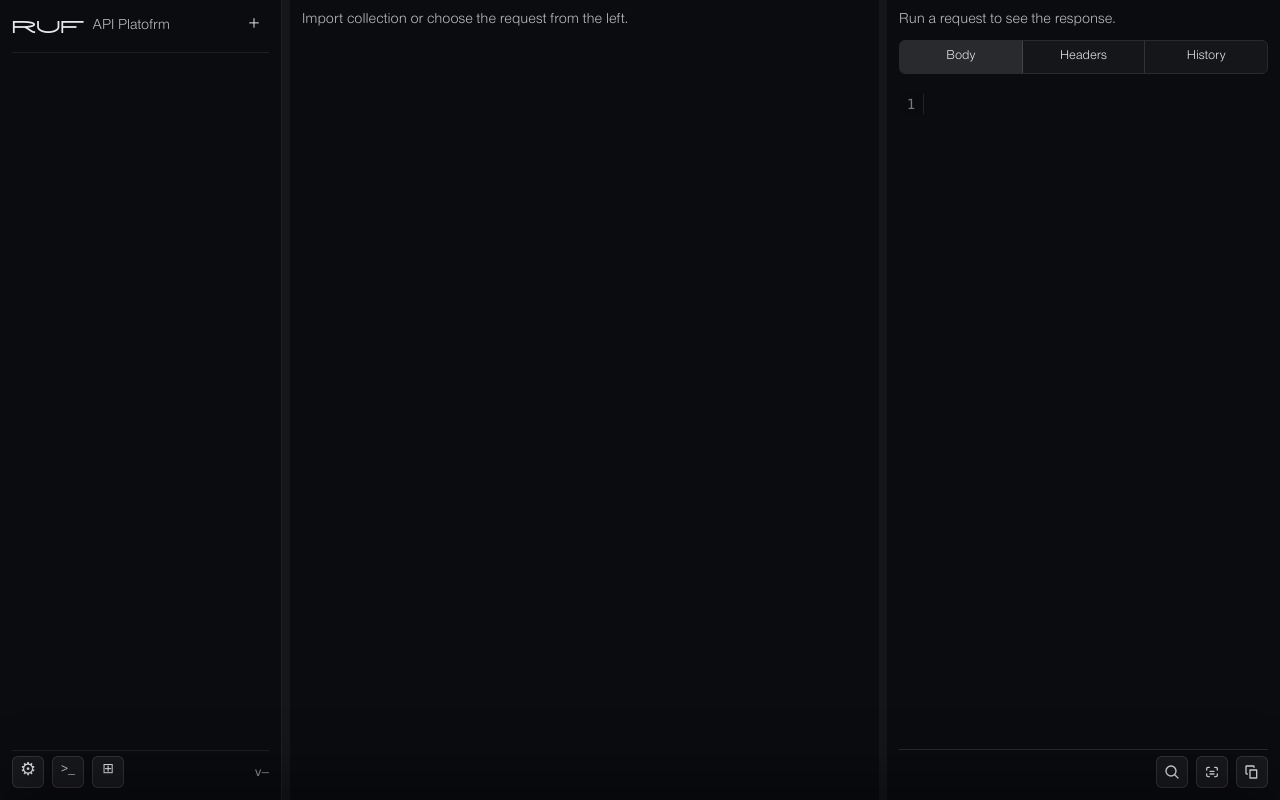
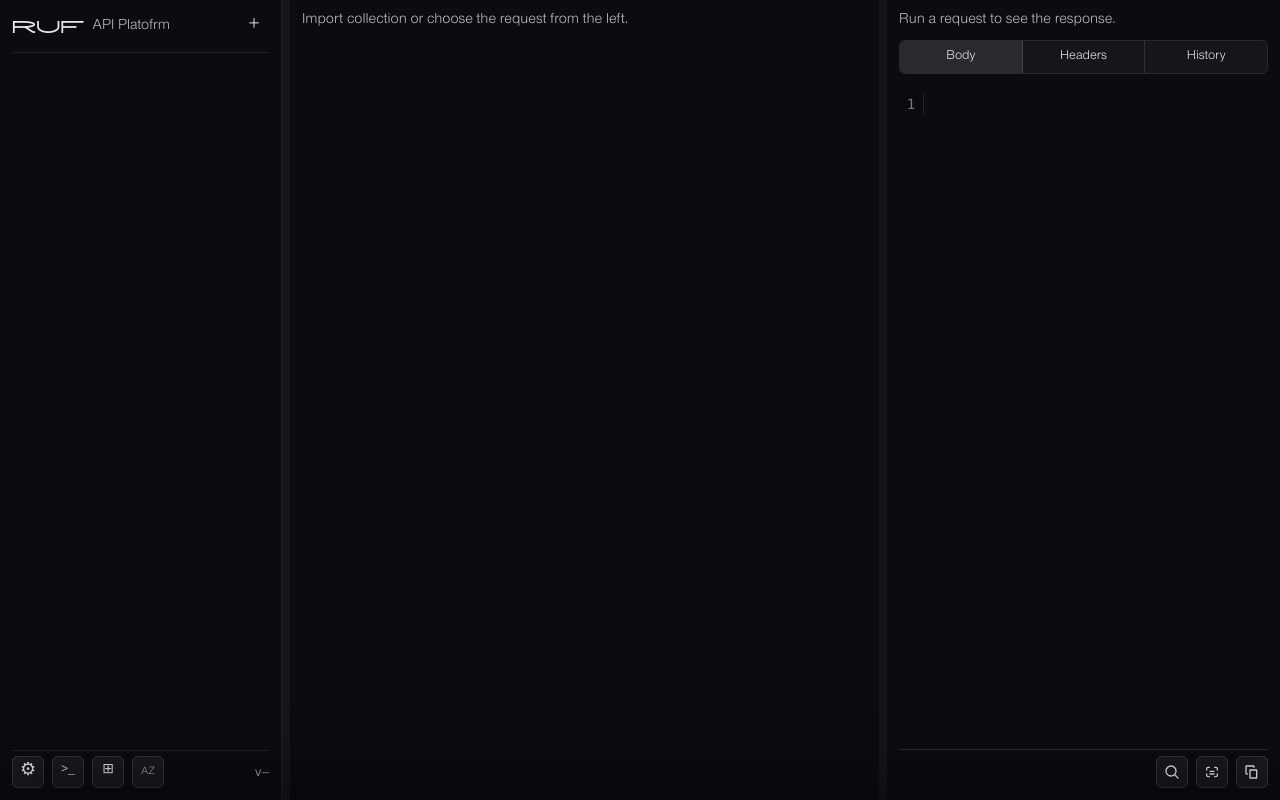
Before and after one commit to mkudmi/RUF-API-Platform, a React (Vite) app: page / in a window 1280 px wide. Built offline with nearby package versions, Linux system fonts and the light colour scheme.

Commit message:
sort button has been added

```diff
--- a/src/app/App.tsx
+++ b/src/app/App.tsx
@@ -1,7 +1,7 @@
 import { useEffect, useMemo, useRef, useState, type ChangeEvent, type DragEvent } from 'react'
 import { CloseIcon } from '../shared/icons'
 import { SidebarCreateMenu } from '../shared/components/SidebarCreateMenu'
-import { WorkspaceTree, syncCollectionKeepingIds, summarizeCollectionDiff, type Collection, type Folder, type HttpMethod, type RequestItem } from '../modules/collectionTree'
+import { WorkspaceTree, syncCollectionKeepingIds, summarizeCollectionDiff, type Collection, type Folder, type HttpMethod, type RequestItem, type TreeSortMode } from '../modules/collectionTree'
 import { RequestEditor } from '../modules/requestEditor'
 import { ResponseViewer } from '../modules/responseViewer'
 import { ImportFab, buildImportedCollectionFromText } from '../modules/import'
@@ -42,6 +42,7 @@ function clamp(n: number, min: number, max: number) {
 
 const ACTIVE_SELECTION_KEY = 'ruf_active_request_v1'
 const RESPONSE_TAB_BY_REQUEST_KEY = 'ruf_response_tab_by_request_v1'
+const TREE_SORT_MODE_KEY = 'ruf_tree_sort_mode_v1'
 
 type SavedActiveSelection = { collectionId: string, requestId: string }
 
@@ -69,6 +70,15 @@ function saveActiveSelection(sel: SavedActiveSelection) {
 
 function clearActiveSelection() {
   localStorage.removeItem(ACTIVE_SELECTION_KEY)
+}
+
+function loadTreeSortMode(): TreeSortMode {
+  const raw = localStorage.getItem(TREE_SORT_MODE_KEY)
+  return raw === 'asc' || raw === 'desc' || raw === 'none' ? raw : 'none'
+}
+
+function saveTreeSortMode(mode: TreeSortMode) {
+  localStorage.setItem(TREE_SORT_MODE_KEY, mode)
 }
 
 function findRequestByIds(collections: Collection[], collectionId: string, requestId: string) {
@@ -201,6 +211,7 @@ export default function App() {
   const [terminalOpen, setTerminalOpen] = useState(false)
   const [treeAllExpanded, setTreeAllExpanded] = useState(false)
   const [treeOpenCommand, setTreeOpenCommand] = useState<{ action: 'expand' | 'collapse', nonce: number } | null>(null)
+  const [treeSortMode, setTreeSortMode] = useState<TreeSortMode>(() => loadTreeSortMode())
   const {
     updateBusy,
     updateTask,
@@ -2123,6 +2134,7 @@ export default function App() {
           <WorkspaceTree
             workspace={workspace}
             collections={collections}
+            sortMode={treeSortMode}
             environmentsByCollection={envByCollection}
             activeRequestId={activeRequestId}
             inFlightCountByRequestId={inFlightCountByRequestId}
@@ -2186,6 +2198,22 @@ export default function App() {
               title={treeAllExpanded ? 'Collapse all folders' : 'Expand all folders'}
             >
               <span className="iconGlyph">{treeAllExpanded ? '⊟' : '⊞'}</span>
+            </button>
+            <button
+              className="iconBtn treeSortBtn"
+              onClick={() => {
+                setTreeSortMode(prev => {
+                  const next = prev === 'none' ? 'asc' : prev === 'asc' ? 'desc' : 'none'
+                  saveTreeSortMode(next)
+                  return next
+                })
+              }}
+              aria-label={treeSortMode === 'none' ? 'Sort folders and requests (A-Z)' : treeSortMode === 'asc' ? 'Sort folders and requests (Z-A)' : 'Turn off alphabetical sort'}
+              title={treeSortMode === 'none' ? 'Sort A-Z' : treeSortMode === 'asc' ? 'Sort Z-A' : 'Sort off'}
+            >
+              <span className="iconGlyph" style={{ fontSize: 11, opacity: treeSortMode === 'none' ? 0.7 : 1 }}>
+                {treeSortMode === 'none' ? 'AZ' : treeSortMode === 'asc' ? 'A-Z' : 'Z-A'}
+              </span>
             </button>
           </div>
           <div className="sidebarVersion mono">
--- a/src/modules/collectionTree/components/CollectionsTree.tsx
+++ b/src/modules/collectionTree/components/CollectionsTree.tsx
@@ -1,6 +1,6 @@
-import { useEffect, useRef, useState } from 'react'
+import { useEffect, useMemo, useRef, useState } from 'react'
 import type { DragEvent } from 'react'
-import type { Collection, Folder, RequestItem } from '../types'
+import type { Collection, Folder, RequestItem, TreeSortMode } from '../types'
 import type { Environment } from '../../../shared/types/environment'
 import { copyText } from '../../../shared/utils/clipboard'
 import { asCollectionDropArgs, handleCollectionTreeDrop, onCollectionDragStart as setCollectionDragData, onDragOverMove, onFolderDragStart as setFolderDragData, onRequestDragStart as setRequestDragData } from '../utils/treeDndHandlers'
@@ -87,6 +87,7 @@ async function saveTextWithSuggestedName(args: { suggestedName: string, text: st
 
 export function CollectionsTree(props: {
   collections: Collection[]
+  sortMode?: TreeSortMode
   environmentsByCollection: Record<string, Environment>
   activeRequestId?: string
   inFlightCountByRequestId?: Record<string, number>
@@ -114,6 +115,35 @@ export function CollectionsTree(props: {
   onDeleteCollection: (collectionId: string) => void
 }) {
   type EditingTarget = { kind: 'collection' | 'folder' | 'request', id: string } | null
+
+  const sortMode = props.sortMode ?? 'none'
+  const sortedCollections = useMemo(() => {
+    if (sortMode === 'none') return props.collections
+
+    const dir = sortMode === 'asc' ? 1 : -1
+    const compareName = (aName: string, bName: string) => dir * aName.localeCompare(bName, undefined, { sensitivity: 'base' })
+
+    const sortRequests = (reqs: RequestItem[] | undefined) => {
+      if (!reqs?.length) return reqs ?? []
+      return [...reqs].sort((a, b) => compareName(a.name, b.name))
+    }
+
+    const sortFoldersDeep = (folders: Folder[] | undefined): Folder[] => {
+      if (!folders?.length) return []
+      const next = [...folders].sort((a, b) => compareName(a.name, b.name))
+      return next.map(f => ({
+        ...f,
+        requests: sortRequests(f.requests),
+        folders: f.folders?.length ? sortFoldersDeep(f.folders) : f.folders,
+      }))
+    }
+
+    return props.collections.map(col => ({
+      ...col,
+      requests: sortRequests(col.requests),
+      folders: sortFoldersDeep(col.folders),
+    }))
+  }, [props.collections, sortMode])
 
   const [editing, setEditing] = useState<EditingTarget>(null)
   const [draftName, setDraftName] = useState('')
@@ -863,7 +893,7 @@ export function CollectionsTree(props: {
 
   return (
     <div className="tree">
-      {props.collections.map(col => (
+      {sortedCollections.map(col => (
         <details
           key={col.id}
           className="treeGroup"
--- a/src/modules/collectionTree/components/WorkspaceTree.tsx
+++ b/src/modules/collectionTree/components/WorkspaceTree.tsx
@@ -1,5 +1,5 @@
 import { useEffect, useMemo, useRef, useState } from 'react'
-import type { Collection, RequestItem } from '../types'
+import type { Collection, RequestItem, TreeSortMode } from '../types'
 import type { Environment } from '../../../shared/types/environment'
 import type { Workspace, WorkspaceFolder } from '../../../shared/types/workspace'
 import { handleWorkspaceDrop, onDragOverMove, onWorkspaceFolderDragStart } from '../utils/treeDndHandlers'
@@ -25,6 +25,7 @@ function saveWorkspaceOpenIds(ids: string[]) {
 export function WorkspaceTree(props: {
   workspace: Workspace
   collections: Collection[]
+  sortMode?: TreeSortMode
   environmentsByCollection: Record<string, Environment>
   activeRequestId?: string
   inFlightCountByRequestId?: Record<string, number>
@@ -370,6 +371,7 @@ export function WorkspaceTree(props: {
         {cols.length ? (
           <CollectionsTree
             collections={cols}
+            sortMode={props.sortMode}
             environmentsByCollection={props.environmentsByCollection}
             activeRequestId={props.activeRequestId}
             inFlightCountByRequestId={props.inFlightCountByRequestId}
@@ -424,6 +426,7 @@ export function WorkspaceTree(props: {
 
         <CollectionsTree
           collections={rootCollections}
+          sortMode={props.sortMode}
           environmentsByCollection={props.environmentsByCollection}
           activeRequestId={props.activeRequestId}
           inFlightCountByRequestId={props.inFlightCountByRequestId}
--- a/src/modules/collectionTree/index.ts
+++ b/src/modules/collectionTree/index.ts
@@ -1,4 +1,4 @@
-export type { Collection, Folder, HttpMethod, RequestItem, RequestParam } from './types'
+export type { Collection, Folder, HttpMethod, RequestItem, RequestParam, TreeSortMode } from './types'
 
 export { CollectionsTree } from './components/CollectionsTree'
 export { WorkspaceTree } from './components/WorkspaceTree'
--- a/src/modules/collectionTree/types.ts
+++ b/src/modules/collectionTree/types.ts
@@ -1,4 +1,6 @@
 export type HttpMethod = 'GET'|'POST'|'PUT'|'PATCH'|'DELETE'|'HEAD'|'OPTIONS'
+
+export type TreeSortMode = 'none' | 'asc' | 'desc'
 
 export type Collection = {
   id: string
```
